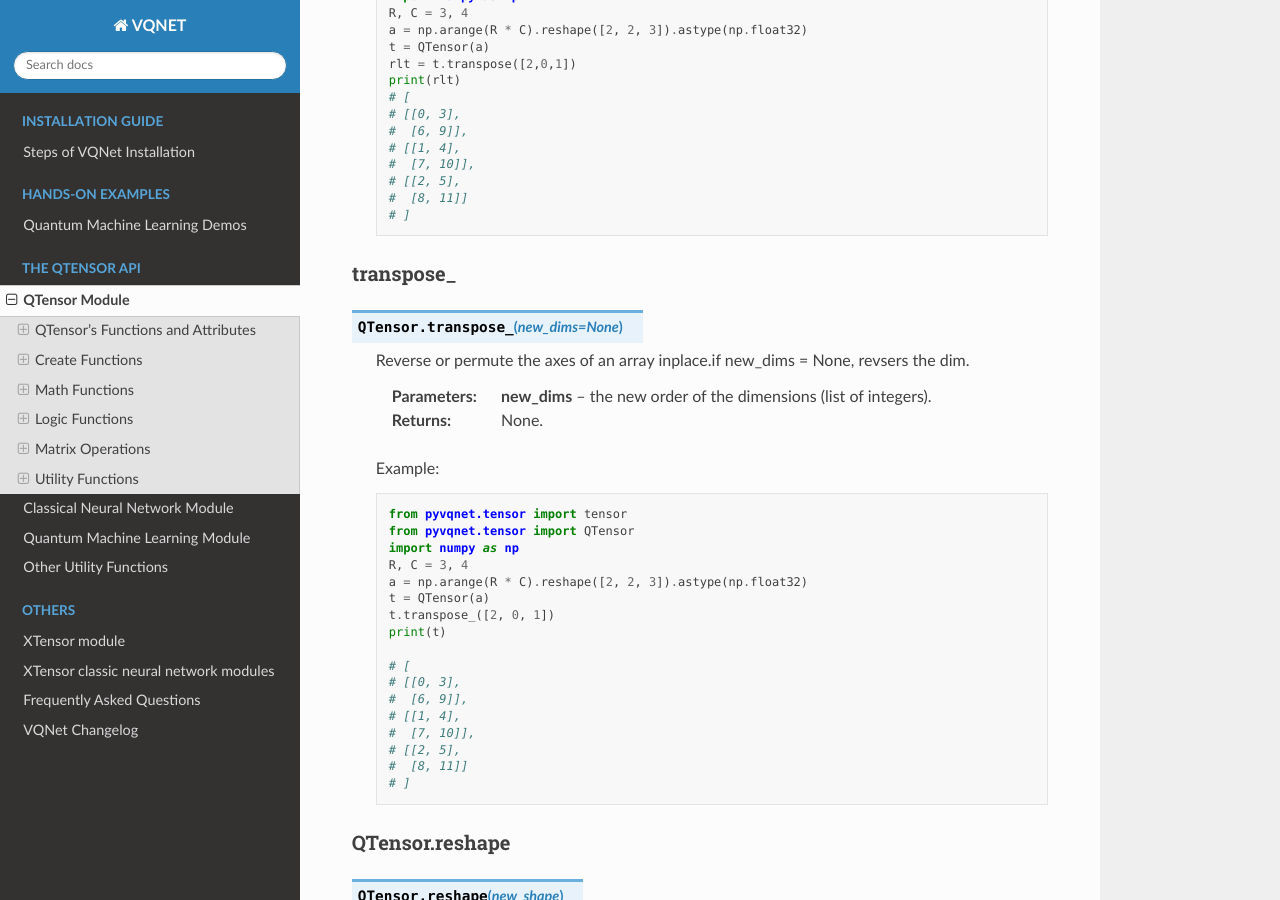
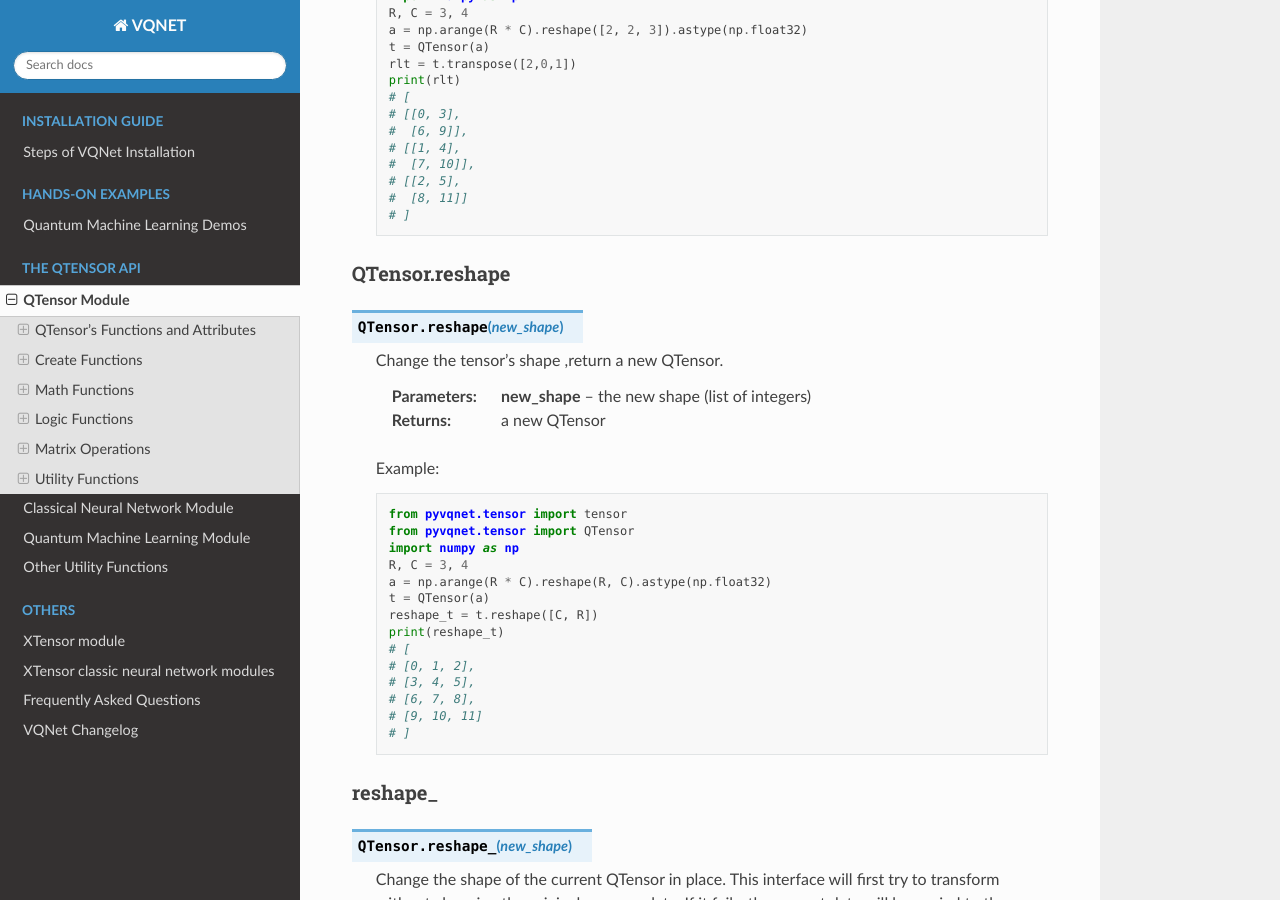
Before and after one commit to OriginQ/VQNET2.0-tutorial-en, a Sphinx documentation site: the page built from source/rst/QTensor.rst, in a window 1280 px wide and 900 px high, scrolled down 12005 px. Built offline with Sphinx 7.4.7 and the Read the Docs theme 2.0.0, drawn with Linux system fonts in a browser that asks for light colours; some of the changed text lies outside the part shown.

Commit message:
[fix] remove tranpose_

```diff
--- a/source/rst/QTensor.rst
+++ b/source/rst/QTensor.rst
@@ -607,35 +607,6 @@ QTensor.transpose
         #  [8, 11]]
         # ]
 
-transpose\_
-==============================
-
-.. py:method:: QTensor.transpose_(new_dims=None)
-
-    Reverse or permute the axes of an array inplace.if new_dims = None, revsers the dim.
-
-    :param new_dims: the new order of the dimensions (list of integers).
-    :return: None.
-
-    Example::
-
-        from pyvqnet.tensor import tensor
-        from pyvqnet.tensor import QTensor
-        import numpy as np
-        R, C = 3, 4
-        a = np.arange(R * C).reshape([2, 2, 3]).astype(np.float32)
-        t = QTensor(a)
-        t.transpose_([2, 0, 1])
-        print(t)
-
-        # [
-        # [[0, 3],
-        #  [6, 9]],
-        # [[1, 4],
-        #  [7, 10]],
-        # [[2, 5],
-        #  [8, 11]]
-        # ]
 
 QTensor.reshape
 ==============================
```
